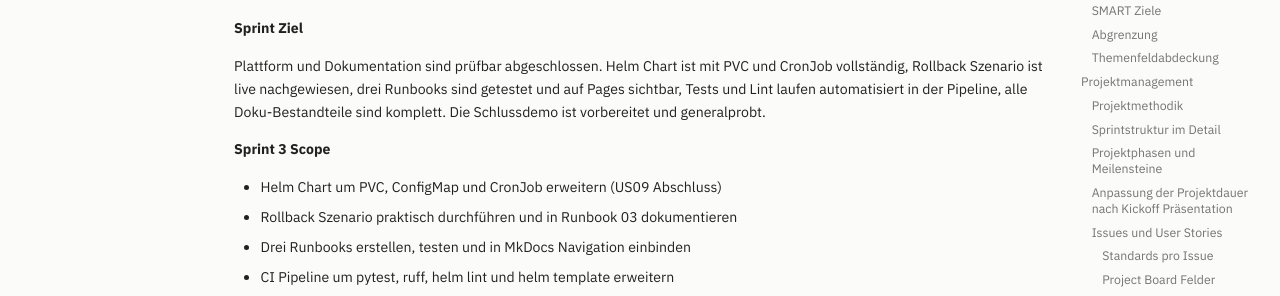
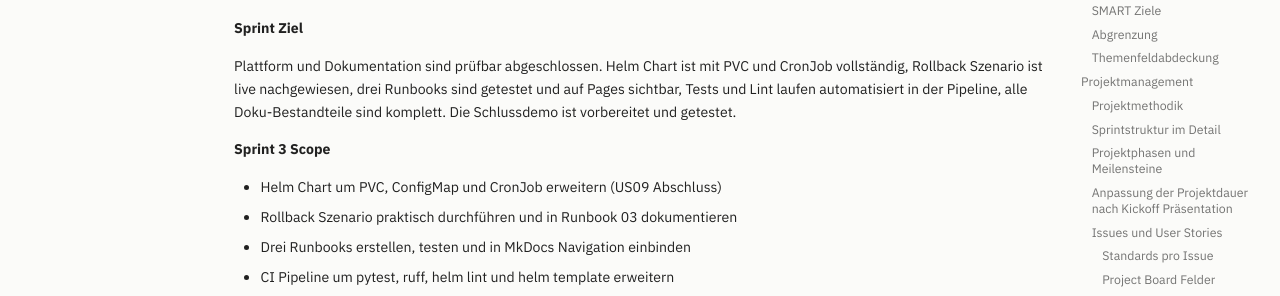
Before and after one commit to Cancani/gitops-platform-semesterarbeit5, an MkDocs documentation site: the page built from docs/dokumentation.md, in a window 1280 px wide and 900 px high, scrolled down 22983 px. Shown: the part 203-499 px from the top of the window. Built offline with MkDocs 1.6.1 and Material for MkDocs 9.7.7, drawn with Linux system fonts in a browser that asks for light colours; comment, search, counter and statistics services are not loaded; some of the changed text lies outside the part shown.

Commit message:
docs (fix): Rechtschreibung und Grammatik

```diff
--- a/docs/dokumentation.md
+++ b/docs/dokumentation.md
@@ -604,7 +604,7 @@
 
 **Massnahmen aus dem Feedback**
 
-Der Demo-Fehler trat auf weil ein Use Case nicht vollständig durchgespielt wurde. Für die Schlusspräsentation wird jeder Demo-Schritt mindestens einmal komplett und in Reihenfolge generalprobt. Die Sprint Retrospektive wird mit dem Starfish-Diagramm visuell unterstützt und klarer erklärt.
+Der Demo-Fehler trat auf weil ein Use Case nicht vollständig durchgespielt wurde. Für die Schlusspräsentation wird jeder Demo-Schritt mindestens einmal komplett und in Reihenfolge getestet. Die Sprint Retrospektive wird mit dem Starfish-Diagramm visuell unterstützt und klarer erklärt.
 
 ---
 
@@ -674,7 +674,7 @@
 
 **Sprint Ziel**
 
-Plattform und Dokumentation sind prüfbar abgeschlossen. Helm Chart ist mit PVC und CronJob vollständig, Rollback Szenario ist live nachgewiesen, drei Runbooks sind getestet und auf Pages sichtbar, Tests und Lint laufen automatisiert in der Pipeline, alle Doku-Bestandteile sind komplett. Die Schlussdemo ist vorbereitet und generalprobt.
+Plattform und Dokumentation sind prüfbar abgeschlossen. Helm Chart ist mit PVC und CronJob vollständig, Rollback Szenario ist live nachgewiesen, drei Runbooks sind getestet und auf Pages sichtbar, Tests und Lint laufen automatisiert in der Pipeline, alle Doku-Bestandteile sind komplett. Die Schlussdemo ist vorbereitet und getestet.
 
 **Sprint 3 Scope**
 
```
